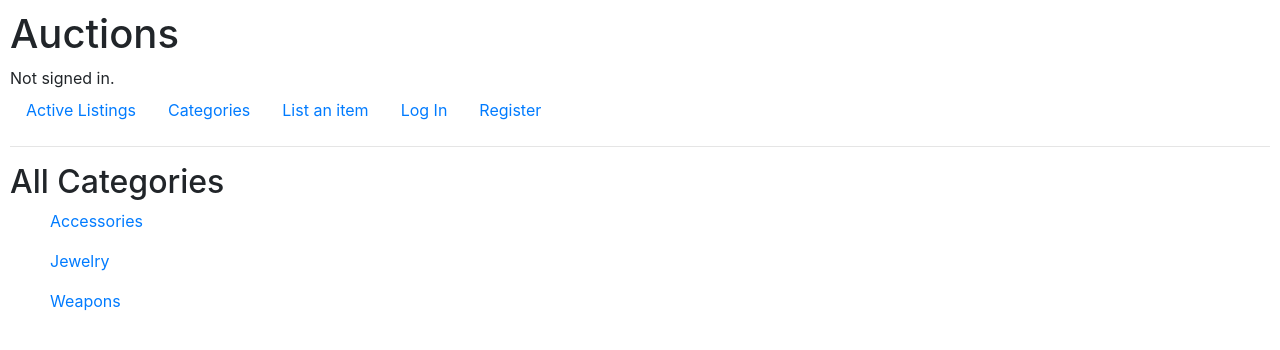
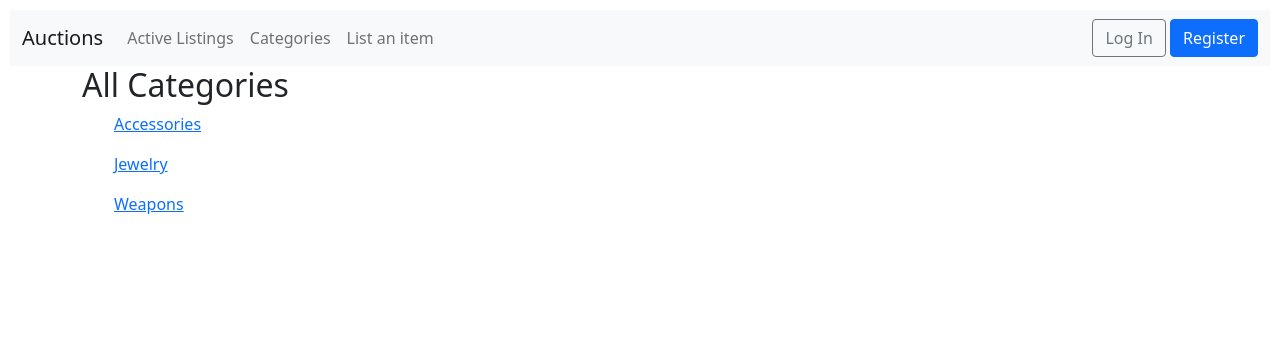
Before and after one commit to esteban-gasan/commerce, a Django app: page /categories/ in a window 1280 px wide. Shown: the top 350 px of the page. Run offline with Django 3.2, Linux system fonts and the light colour scheme; data comes from the database, SQL or seed files in the repository; some libraries are stand-ins or nearby versions.

Commit message:
Add navbar and account related buttons

```diff
--- a/auctions/templates/auctions/layout.html
+++ b/auctions/templates/auctions/layout.html
@@ -5,51 +5,47 @@
 
 <head>
     <title>{% block title %}Auctions{% endblock %}</title>
-    <link rel="stylesheet" href="https://stackpath.bootstrapcdn.com/bootstrap/4.4.1/css/bootstrap.min.css"
-        integrity="sha384-Vkoo8x4CGsO3+Hhxv8T/Q5PaXtkKtu6ug5TOeNV6gBiFeWPGFN9MuhOf23Q9Ifjh" crossorigin="anonymous">
+    <link href="https://cdn.jsdelivr.net/npm/bootstrap@5.1.1/dist/css/bootstrap.min.css" rel="stylesheet"
+        integrity="sha384-F3w7mX95PdgyTmZZMECAngseQB83DfGTowi0iMjiWaeVhAn4FJkqJByhZMI3AhiU" crossorigin="anonymous">
     <link href="{% static 'auctions/styles.css' %}" rel="stylesheet">
 </head>
 
 <body>
-    <h1>Auctions</h1>
-    <div>
-        {% if user.is_authenticated %}
-            Signed in as <strong>{{ user.username }}</strong>.
-        {% else %}
-            Not signed in.
-        {% endif %}
+    <nav class="navbar navbar-expand-lg navbar-light bg-light">
+        <div class="container-fluid">
+            <div class="navbar-nav">
+                <a class="navbar-brand" href="{% url 'auctions:index' %}">Auctions</a>
+                <a class="nav-link" href="{% url 'auctions:index' %}">Active Listings</a>
+                <a class="nav-link" href="{% url 'auctions:all_categories' %}">Categories</a>
+                <a class="nav-link" href="{% url 'auctions:sell' %}">List an item</a>
+            </div>
+            {% if user.is_authenticated %}
+                <div class="navbar-nav">
+                    <a class="nav-link" href="{% url 'auctions:watchlist' %}">My Watchlist</a>
+                    {% if user.is_authenticated %}
+                        <span class="navbar-text">
+                            <svg xmlns="http://www.w3.org/2000/svg" width="16" height="16" fill="currentColor"
+                                class="bi bi-person" viewBox="0 0 16 16">
+                                <path
+                                    d="M8 8a3 3 0 1 0 0-6 3 3 0 0 0 0 6zm2-3a2 2 0 1 1-4 0 2 2 0 0 1 4 0zm4 8c0 1-1 1-1 1H3s-1 0-1-1 1-4 6-4 6 3 6 4zm-1-.004c-.001-.246-.154-.986-.832-1.664C11.516 10.68 10.289 10 8 10c-2.29 0-3.516.68-4.168 1.332-.678.678-.83 1.418-.832 1.664h10z" />
+                            </svg>
+                            <strong>{{ user.username }}</strong>
+                        </span>
+                    {% endif %}
+                    <a class="nav-link" href="{% url 'auctions:logout' %}">Log Out</a>
+                </div>
+            {% else %}
+                <div>
+                    <a class="btn btn-outline-secondary" href="{% url 'auctions:login' %}?next={{ request.path }}">Log In</a>
+                    <a class="btn btn-primary" href="{% url 'auctions:register' %}?next={{ request.path }}">Register</a>
+                </div>
+            {% endif %}
+        </div>
+    </nav>
+    <div class="container">
+        {% block body %}
+        {% endblock %}
     </div>
-    <ul class="nav">
-        <li class="nav-item">
-            <a class="nav-link" href="{% url 'auctions:index' %}">Active Listings</a>
-        </li>
-        <li class="nav-item">
-            <a class="nav-link" href="{% url 'auctions:all_categories' %}">Categories</a>
-        </li>
-        <li>
-            <a class="nav-link" href="{% url 'auctions:sell' %}">List an item</a>
-        </li>
-
-        {% if user.is_authenticated %}
-            <li>
-                <a class="nav-link" href="{% url 'auctions:watchlist' %}">My Watchlist</a>
-            </li>
-            <li class="nav-item">
-                <a class="nav-link" href="{% url 'auctions:logout' %}">Log Out</a>
-            </li>
-        {% else %}
-            <li class="nav-item">
-                <a class="nav-link" href="{% url 'auctions:login' %}?next={{ request.path }}">Log In</a>
-            </li>
-            <li class="nav-item">
-                <a class="nav-link" href="{% url 'auctions:register' %}?next={{ request.path }}">Register</a>
-            </li>
-        {% endif %}
-
-    </ul>
-    <hr>
-    {% block body %}
-    {% endblock %}
 </body>
 
 </html>
```
